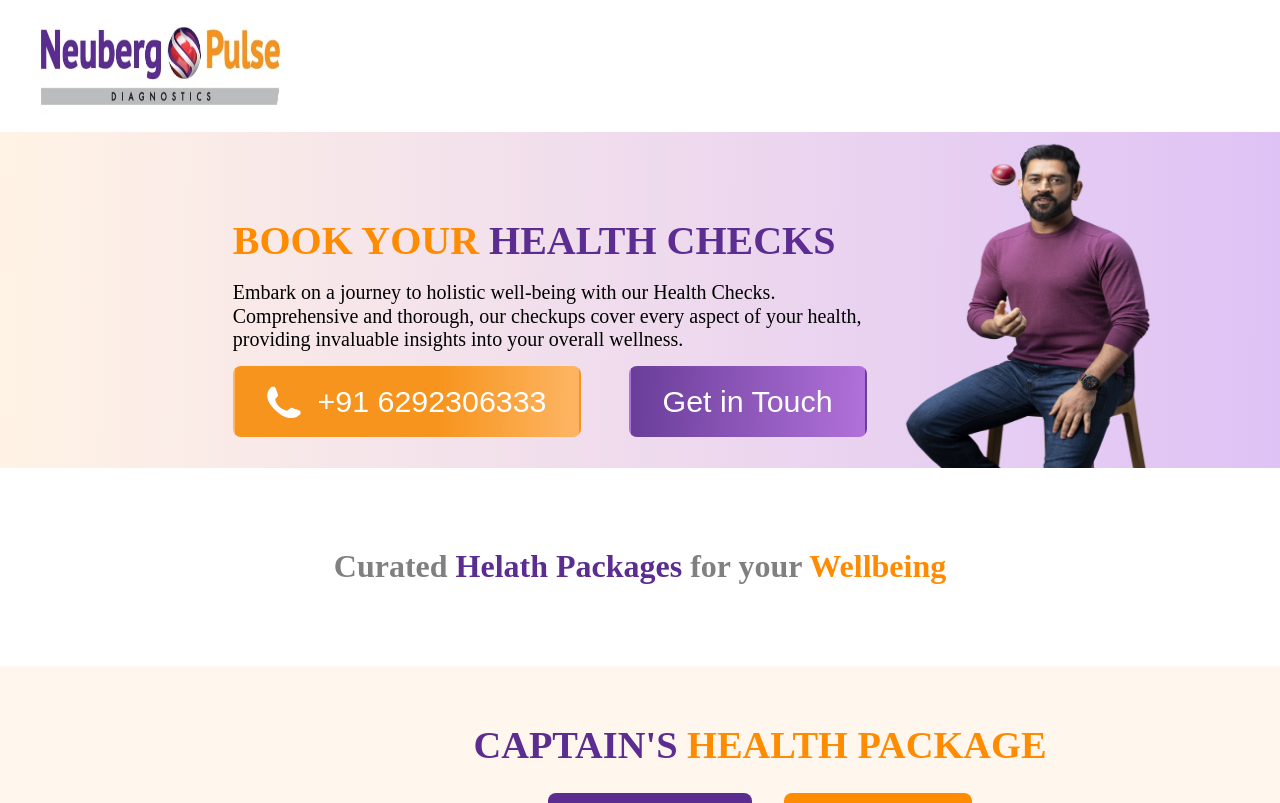
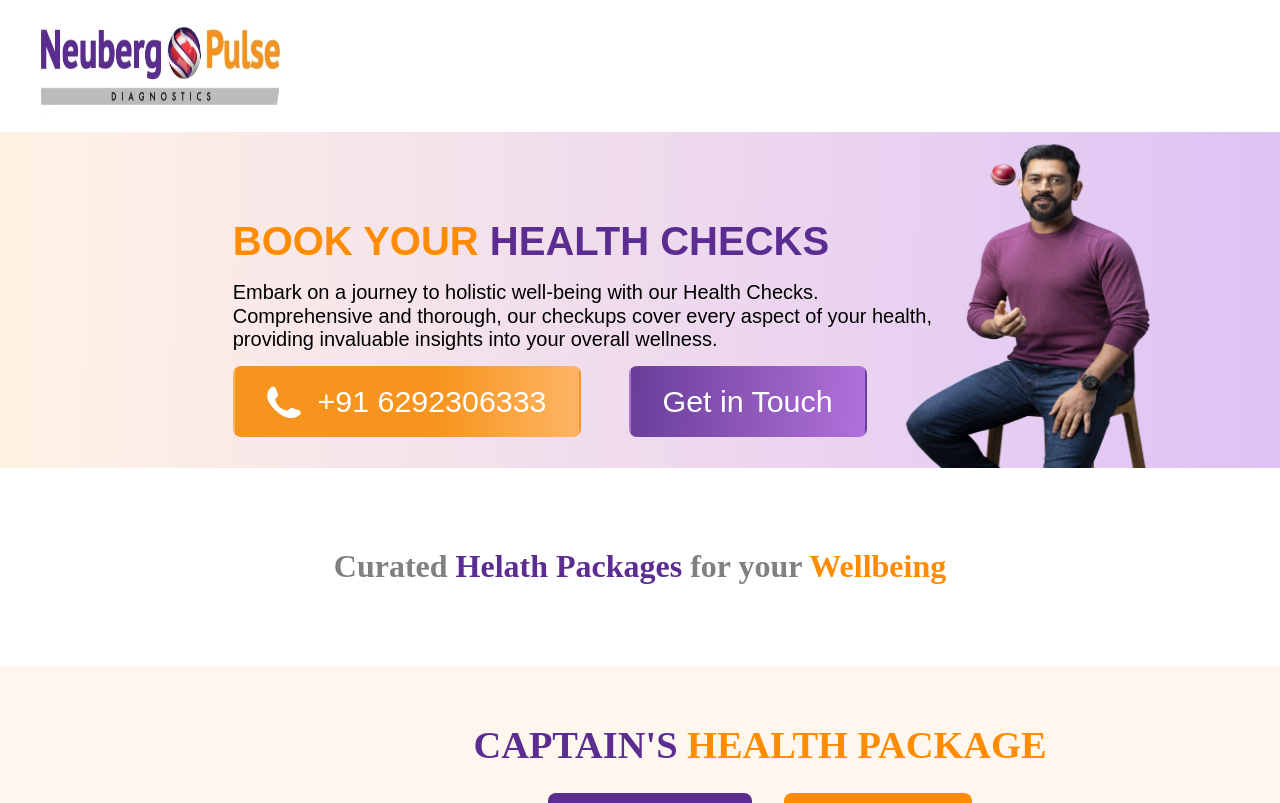
Before and after one commit to rohitl30/neuberg, a React (Create React App) app: page / in a window 1280 px wide. Shown: the top 803 px of the page. Built offline with nearby package versions, Linux system fonts and the light colour scheme.

Commit message:
Change font family for headers.

```diff
--- a/src/components/Intro/Intro.css
+++ b/src/components/Intro/Intro.css
@@ -8,7 +8,7 @@
 }
 
 .heading{
-    font-family: Maven Pro;
+    font-family: Arial, sans-serif;
     font-size: 40px;
     font-weight: 800;
     line-height: 58.28px;
@@ -16,8 +16,9 @@
     margin-left:-13rem;
 
 }
+
 .text-1{
-    font-family: Maven Pro;
+    font-family: Arial, sans-serif;
     font-size: 20px;
     font-weight: 500;
     line-height: 23.5px;
@@ -28,6 +29,7 @@
     margin-top: -1rem;
     justify-content: center;
 }
+
 .orange-title{
     color : #FF8B00;
     margin-left: 8rem;
@@ -39,13 +41,14 @@
     color : #5C2D91;
     font-size: 2.5rem;
 }
+
 .orange-button{
     background: linear-gradient(90.97deg, #F7941D 58.96%, rgba(255, 173, 75, 0.86) 98.25%);
     display: flex;
     align-items: center;
     justify-content: center;
     border-radius: 8px;
-    font-family: Maven Pro, sans-serif;
+    font-family: Arial, sans-serif;
     font-size: 1.90rem;
     padding: 1rem 2rem;
     color:white;
@@ -61,7 +64,7 @@
     align-items: center;
     justify-content: center;
     border-radius: 8px;
-    font-family: Maven Pro, sans-serif;
+    font-family: Arial, sans-serif;
     font-size: 1.90rem;
     padding: 1rem 2rem;
     color: white;
@@ -77,11 +80,13 @@
     margin-top:-2rem;
     margin-left: -25rem;
 }
+
 .flex{
     display:flex;
     justify-content:left;
     margin-left: -9rem;
 }
+
 .callImg{
     height: 2rem;
 }
```
